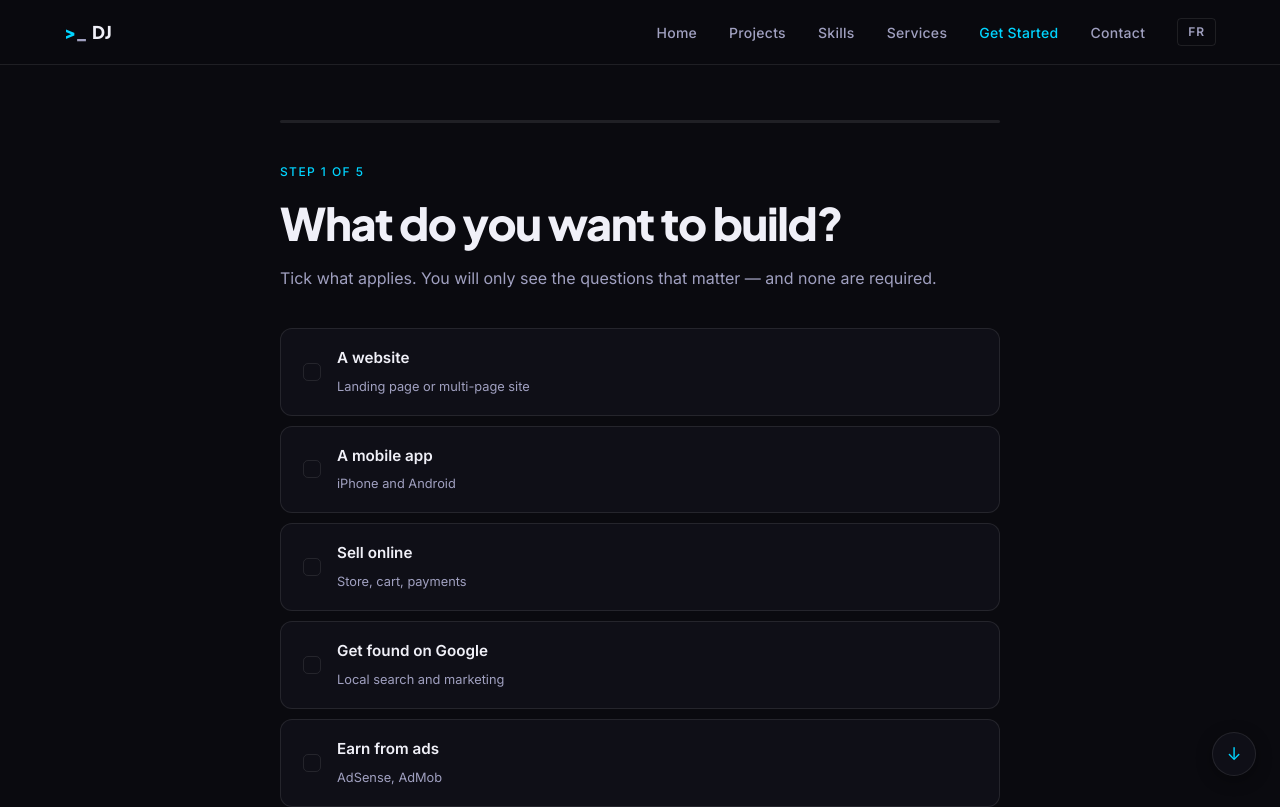
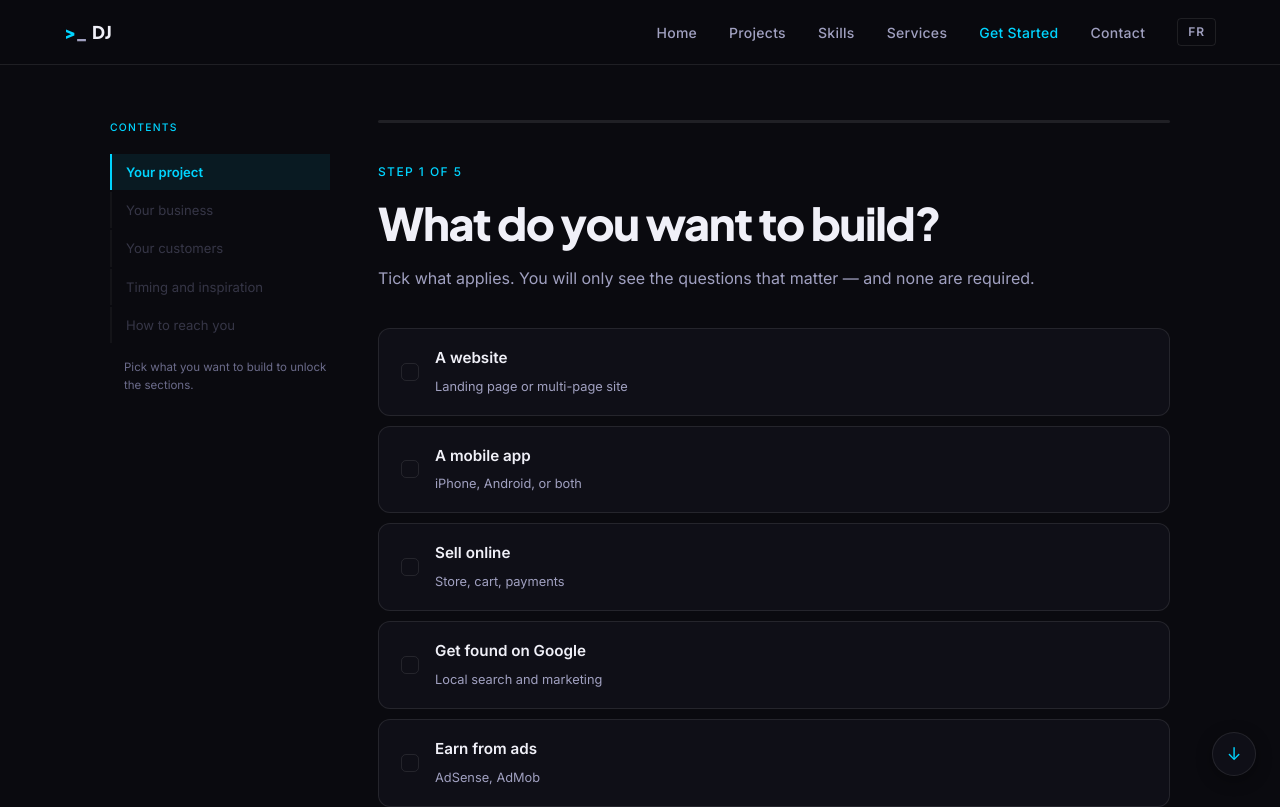
Before and after one commit to skywalker2k17/djovany, a Next.js app: page /en/start in a window 1280 px wide. Shown: the top 807 px of the page. Built offline with nearby package versions, Linux system fonts and the light colour scheme.

Commit message:
feat(start): add PDF export, table of contents nav, and platform options
Restructure brief summary into blocks for reuse in a print-only layout, add a PDF download button via window.print(), and add a sticky table-of-contents sidebar to the multi-step form.

```diff
--- a/app/[locale]/start/StartClient.tsx
+++ b/app/[locale]/start/StartClient.tsx
@@ -45,41 +45,50 @@ export default function StartClient() {
       return { ...a, [id]: cur.includes(value) ? cur.filter((v) => v !== value) : [...cur, value] };
     });
 
-  const summary = useMemo(() => {
-    const lines: string[] = [];
-    lines.push(isFr ? 'DEMANDE DE PROJET' : 'PROJECT REQUEST');
-    lines.push('');
+  const briefBlocks = useMemo(() => {
+    const blocks: { title: string; rows: { q: string; a: string }[] }[] = [];
 
-    const picked = TRACKS.filter((t) => tracks.includes(t.id)).map((t) => (isFr ? t.label.fr : t.label.en));
+    const picked = TRACKS.filter((t) => tracks.includes(t.id)).map((t) =>
+      isFr ? t.label.fr : t.label.en
+    );
     if (picked.length) {
-      lines.push(isFr ? 'Ce que je veux :' : 'What I want:');
-      picked.forEach((p) => lines.push('- ' + p));
-      lines.push('');
+      blocks.push({
+        title: isFr ? 'Ce que je veux' : 'What I want',
+        rows: picked.map((p) => ({ q: '', a: p })),
+      });
     }
 
-    const blocks: { title: L; fields: Field[] }[] = [
+    const secs: { title: L; fields: Field[] }[] = [
       ...sections.map((s) => ({ title: s.title, fields: s.fields })),
       { title: { fr: 'Mes coordonnées', en: 'My details' }, fields: CONTACT_FIELDS },
     ];
 
-    blocks.forEach((sec) => {
+    secs.forEach((sec) => {
       const rows = sec.fields
         .map((f) => {
           const v = answers[f.id];
           const text = Array.isArray(v) ? v.join(', ') : (v ?? '').toString().trim();
-          return text ? `- ${isFr ? f.label.fr : f.label.en} : ${text}` : null;
+          return text ? { q: isFr ? f.label.fr : f.label.en, a: text } : null;
         })
-        .filter((x): x is string => x !== null);
+        .filter((x): x is { q: string; a: string } => x !== null);
 
       if (rows.length) {
-        lines.push((isFr ? sec.title.fr : sec.title.en).toUpperCase());
-        lines.push(...rows);
-        lines.push('');
+        blocks.push({ title: isFr ? sec.title.fr : sec.title.en, rows });
       }
     });
 
+    return blocks;
+  }, [tracks, answers, sections, isFr]);
+
+  const summary = useMemo(() => {
+    const lines: string[] = [isFr ? 'DEMANDE DE PROJET' : 'PROJECT REQUEST', ''];
+    briefBlocks.forEach((b) => {
+      lines.push(b.title.toUpperCase());
+      b.rows.forEach((r) => lines.push(r.q ? `- ${r.q} : ${r.a}` : `- ${r.a}`));
+      lines.push('');
+    });
     return lines.join('\n').trim();
-  }, [tracks, answers, sections, isFr]);
+  }, [briefBlocks, isFr]);
 
   const waHref = `https://wa.me/${WHATSAPP}?text=${encodeURIComponent(summary)}`;
   const mailHref = `mailto:${EMAIL}?subject=${encodeURIComponent(
@@ -233,10 +242,19 @@ export default function StartClient() {
             <a href={mailHref} style={btn(false)}>
               {isFr ? 'Envoyer par email' : 'Send by email'}
             </a>
+            <button type="button" onClick={() => window.print()} style={btn(false)}>
+              {isFr ? 'Télécharger en PDF' : 'Download as PDF'}
+            </button>
             <button type="button" onClick={copy} style={btn(false)}>
               {copied ? (isFr ? 'Copié' : 'Copied') : isFr ? 'Copier le texte' : 'Copy the text'}
             </button>
           </div>
+
+          <p style={{ color: 'var(--text-dim)', fontSize: '0.78rem', marginBottom: '28px' }}>
+            {isFr
+              ? 'Le bouton PDF ouvre la fenêtre d’impression : choisissez « Enregistrer au format PDF » comme destination.'
+              : 'The PDF button opens the print dialog: choose “Save as PDF” as the destination.'}
+          </p>
 
           <pre
             className="card-border"
@@ -259,7 +277,109 @@ export default function StartClient() {
           <button type="button" onClick={() => setDone(false)} style={{ ...btn(false), marginTop: '24px' }}>
             ← {isFr ? 'Modifier mes réponses' : 'Edit my answers'}
           </button>
+
+          {/* ── print-only version ── */}
+          <div id="brief-print" aria-hidden="true">
+            <h1 className="bp-title">
+              {isFr ? 'Demande de projet' : 'Project request'}
+            </h1>
+            <p className="bp-meta">
+              {(answers.company as string) || (answers.name as string) || ''}
+              {((answers.company as string) || (answers.name as string)) ? ' · ' : ''}
+              {new Date().toLocaleDateString(isFr ? 'fr-FR' : 'en-US', {
+                year: 'numeric',
+                month: 'long',
+                day: 'numeric',
+              })}
+            </p>
+
+            {briefBlocks.map((b) => (
+              <div className="bp-block" key={b.title}>
+                <h2 className="bp-h2">{b.title}</h2>
+                {b.rows.map((r, i) => (
+                  <div className="bp-row" key={`${b.title}-${i}`}>
+                    {r.q ? <span className="bp-q">{r.q}</span> : null}
+                    <span className="bp-a">{r.a}</span>
+                  </div>
+                ))}
+              </div>
+            ))}
+
+            <p className="bp-foot">
+              Djovany Levasseur · djovanylevasseur.com · {EMAIL} · +509 4844 9536
+            </p>
+          </div>
         </div>
+
+        <style>{`
+          #brief-print { display: none; }
+
+          @media print {
+            body * { visibility: hidden; }
+            #brief-print, #brief-print * { visibility: visible; }
+            #brief-print {
+              display: block;
+              position: absolute;
+              left: 0;
+              top: 0;
+              width: 100%;
+              padding: 0 8mm;
+              color: #111;
+              background: #fff;
+              font-family: Inter, system-ui, sans-serif;
+              font-size: 10.5pt;
+              line-height: 1.5;
+            }
+            .bp-title {
+              font-size: 20pt;
+              font-weight: 800;
+              letter-spacing: -0.02em;
+              margin: 0 0 4pt;
+              color: #111;
+            }
+            .bp-meta {
+              font-size: 9pt;
+              color: #666;
+              margin: 0 0 16pt;
+              padding-bottom: 10pt;
+              border-bottom: 1.5pt solid #111;
+            }
+            .bp-block { margin-bottom: 16pt; page-break-inside: avoid; }
+            .bp-h2 {
+              font-size: 8.5pt;
+              font-weight: 700;
+              letter-spacing: 0.12em;
+              text-transform: uppercase;
+              color: #555;
+              margin: 0 0 7pt;
+              padding-bottom: 4pt;
+              border-bottom: 0.5pt solid #ccc;
+            }
+            .bp-row {
+              margin-bottom: 7pt;
+              page-break-inside: avoid;
+            }
+            .bp-q {
+              display: block;
+              font-size: 8.5pt;
+              color: #777;
+              margin-bottom: 1pt;
+            }
+            .bp-a {
+              display: block;
+              font-size: 10.5pt;
+              color: #111;
+            }
+            .bp-foot {
+              margin-top: 20pt;
+              padding-top: 8pt;
+              border-top: 0.5pt solid #ccc;
+              font-size: 8pt;
+              color: #777;
+            }
+            @page { margin: 16mm 12mm; }
+          }
+        `}</style>
       </section>
     );
   }
@@ -269,9 +389,93 @@ export default function StartClient() {
   const current = !isFirst && !isContact ? sections[step - 1] : null;
   const canGoNext = isFirst ? tracks.length > 0 : true;
 
+  // Table of contents — one entry per step, clickable once tracks are picked
+  const toc: { i: number; title: string }[] = [
+    { i: 0, title: isFr ? 'Votre projet' : 'Your project' },
+    ...sections.map((s, idx) => ({ i: idx + 1, title: say(s.title) })),
+    { i: sections.length + 1, title: isFr ? 'Comment vous joindre' : 'How to reach you' },
+  ];
+
   return (
     <section style={{ padding: '120px 24px 80px' }}>
-      <div style={{ maxWidth: '720px', margin: '0 auto' }}>
+      <div
+        className="start-layout"
+        style={{
+          maxWidth: '1060px',
+          margin: '0 auto',
+          display: 'grid',
+          gridTemplateColumns: '220px 1fr',
+          gap: '48px',
+          alignItems: 'start',
+        }}
+      >
+
+        {/* ── table of contents ── */}
+        <nav
+          className="start-toc"
+          style={{ position: 'sticky', top: '110px' }}
+          aria-label={isFr ? 'Sommaire' : 'Contents'}
+        >
+          <p
+            className="eyebrow"
+            style={{ marginBottom: '18px', fontSize: '0.65rem' }}
+          >
+            {isFr ? 'Sommaire' : 'Contents'}
+          </p>
+
+          <ol style={{ listStyle: 'none', margin: 0, padding: 0, display: 'grid', gap: '2px' }}>
+            {toc.map((item) => {
+              const active = item.i === step;
+              const locked = item.i > 0 && tracks.length === 0;
+              return (
+                <li key={item.i}>
+                  <button
+                    type="button"
+                    disabled={locked}
+                    onClick={() => !locked && setStep(item.i)}
+                    style={{
+                      width: '100%',
+                      textAlign: 'left',
+                      background: active ? 'rgba(0, 212, 255, 0.08)' : 'transparent',
+                      border: 'none',
+                      borderLeft: `2px solid ${active ? 'var(--accent)' : 'var(--border)'}`,
+                      padding: '9px 14px',
+                      color: active ? 'var(--accent)' : locked ? 'var(--text-dim)' : 'var(--text-muted)',
+                      fontSize: '0.82rem',
+                      fontWeight: active ? 600 : 400,
+                      fontFamily: 'Inter, sans-serif',
+                      cursor: locked ? 'not-allowed' : 'pointer',
+                      opacity: locked ? 0.45 : 1,
+                      transition: 'all 0.2s',
+                      lineHeight: 1.4,
+                    }}
+                  >
+                    {item.title}
+                  </button>
+                </li>
+              );
+            })}
+          </ol>
+
+          {tracks.length === 0 && (
+            <p
+              style={{
+                color: 'var(--text-dim)',
+                fontSize: '0.72rem',
+                marginTop: '16px',
+                paddingLeft: '14px',
+                lineHeight: 1.5,
+              }}
+            >
+              {isFr
+                ? 'Choisissez ce que vous voulez construire pour débloquer les sections.'
+                : 'Pick what you want to build to unlock the sections.'}
+            </p>
+          )}
+        </nav>
+
+        {/* ── form column ── */}
+        <div style={{ minWidth: 0 }}>
 
         <div
           style={{
@@ -478,7 +682,38 @@ export default function StartClient() {
             {isFr ? 'Choisissez au moins une option' : 'Pick at least one option'}
           </p>
         )}
+
+        </div>
       </div>
+
+      <style>{`
+        @media (max-width: 900px) {
+          .start-layout {
+            grid-template-columns: 1fr !important;
+            gap: 28px !important;
+          }
+          .start-toc {
+            position: static !important;
+            border-bottom: 1px solid var(--border);
+            padding-bottom: 20px;
+          }
+          .start-toc ol {
+            display: flex !important;
+            overflow-x: auto;
+            gap: 6px !important;
+            padding-bottom: 6px !important;
+            scrollbar-width: none;
+          }
+          .start-toc ol::-webkit-scrollbar { display: none; }
+          .start-toc li { flex: 0 0 auto; }
+          .start-toc button {
+            white-space: nowrap;
+            border-left: none !important;
+            border-bottom: 2px solid var(--border);
+            border-radius: 0;
+          }
+        }
+      `}</style>
     </section>
   );
 }
--- a/lib/brief.ts
+++ b/lib/brief.ts
@@ -13,7 +13,7 @@ export const TRACKS: { id: TrackId; label: L; hint: L }[] = [
   {
     id: 'app',
     label: { fr: 'Une application mobile', en: 'A mobile app' },
-    hint: { fr: 'iPhone et Android', en: 'iPhone and Android' },
+    hint: { fr: 'iPhone, Android, ou les deux', en: 'iPhone, Android, or both' },
   },
   {
     id: 'shop',
@@ -212,8 +212,10 @@ export const SECTIONS: Section[] = [
         id: 'platforms',
         label: { fr: 'Sur quelles plateformes ?', en: 'Which platforms?' },
         options: [
-          { fr: 'iPhone', en: 'iPhone' },
-          { fr: 'Android', en: 'Android' },
+          { fr: 'iPhone seulement', en: 'iPhone only' },
+          { fr: 'Android seulement', en: 'Android only' },
+          { fr: 'Les deux', en: 'Both' },
+          { fr: 'Je ne sais pas encore', en: 'Not sure yet' },
         ],
       },
       {
```
